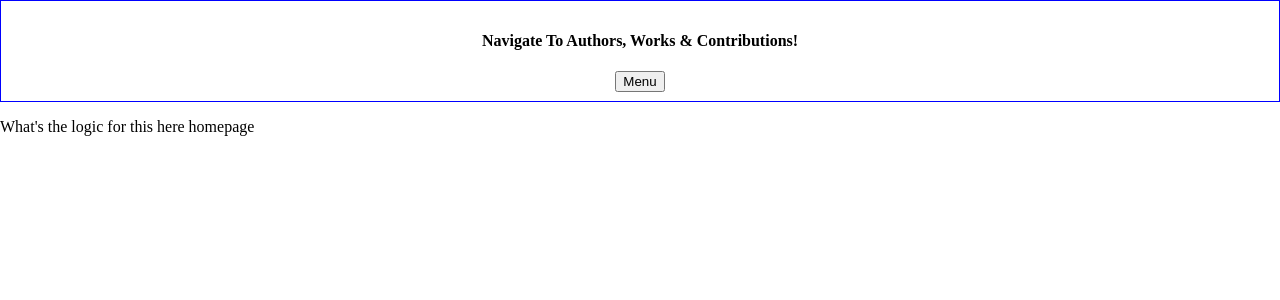
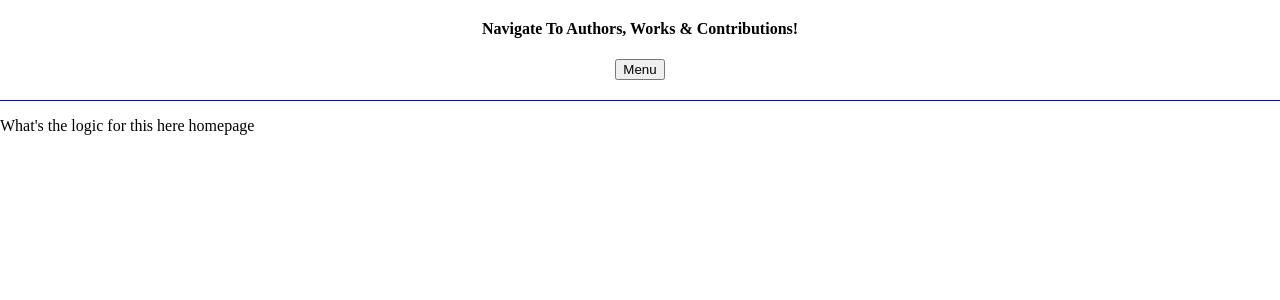
Before and after one commit to mmaustin/community-novel, a React (Create React App) app in the folder cn-client/: page / in a window 1280 px wide. Shown: the top 300 px of the page. Built offline with nearby package versions, Linux system fonts and the light colour scheme; no server answers.

Commit message:
positioning elements of the navbar

```diff
--- a/cn-client/src/index.css
+++ b/cn-client/src/index.css
@@ -4,20 +4,23 @@ body {
 }
 
 #navbar {
-    border: 1px solid blue;
+    border-bottom: 1px solid blue;
     margin: 0;
     height: 100px;
     display: flex;
-    justify-content: center;
+    justify-content: flex-start;
     align-items: center;
     flex-flow: column;
 }
 
+#nav-header {
+  margin-top: 20px;
+}
 
 
   /*The container <div> - needed to position the dropdown content */
   .dropdown {
-    /*border: 2px solid black;*/
+    margin: 0;
     position: relative;
     display: inline-block;
   }
@@ -42,6 +45,10 @@ body {
     display: block;
   }
 
+  .dropbtn {
+    margin: 0;
+  }
+
   /* Change color of dropdown links on hover */
   .dropdown-content a:hover {background-color: #0e23df;}
 
```
